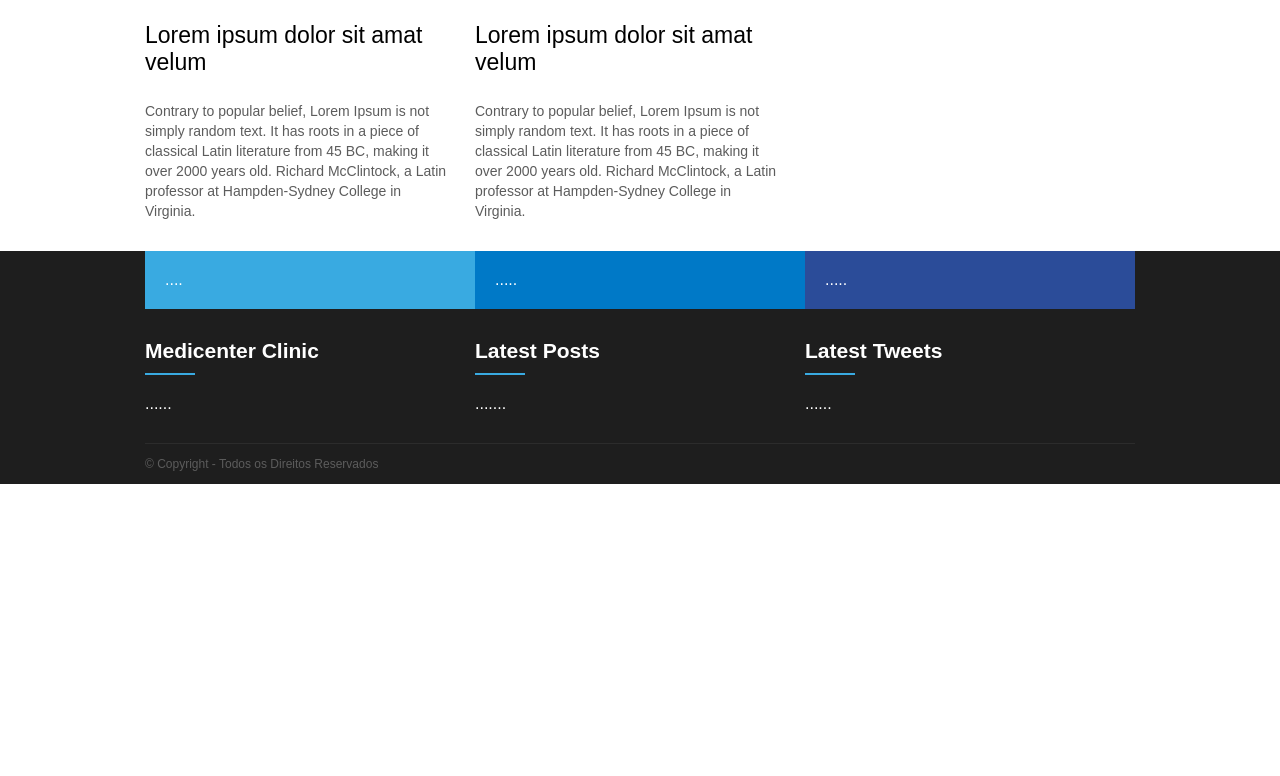
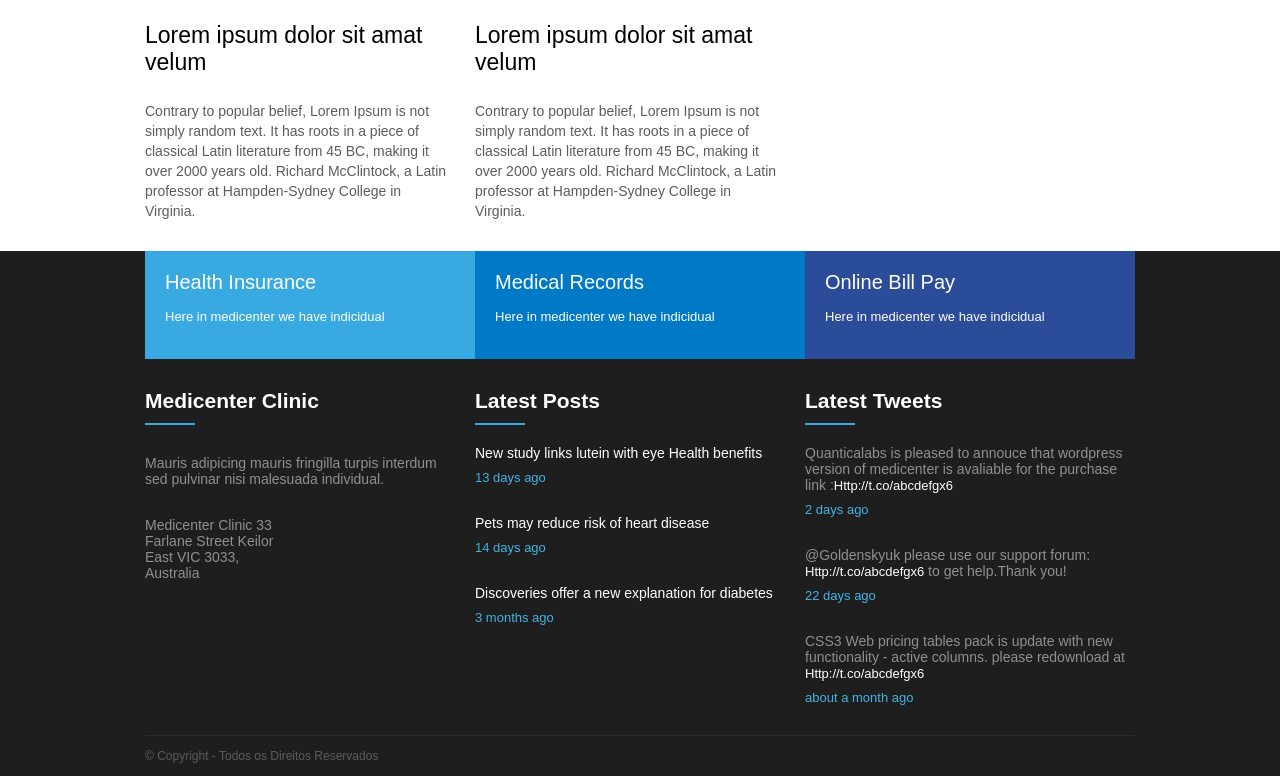
Before and after one commit to EwertonWeb/Medicenter, a plain HTML site: page index.html in a window 1280 px wide. Shown: the part 1646-2422 px from the top of the page. Before the commit the page ends 2130 px from the top, so only its background shows below. Drawn offline with Linux system fonts and the light colour scheme.

Commit message:
footer v1.1

```diff
--- a/assets/css/template.css
+++ b/assets/css/template.css
@@ -237,6 +237,7 @@ footer {
 }
 .footer_menu {
     display: flex;
+
 }
 .fm_1, .fm_2, .fm_3 {
     flex: 1;
@@ -257,6 +258,30 @@ footer {
     padding: 20px;
     color: #fff;
 }
+.fm1_title {
+    font-size: 20px;
+}
+.fm2_title {
+    font-size: 20px;
+}
+.fm3_title {
+    font-size: 20px;
+}
+.fm1_desc{
+    font-size: 13px;
+    margin-top: 15px;
+    margin-bottom: 15px;
+}
+.fm2_desc{
+    font-size: 13px;
+    margin-top: 15px;
+    margin-bottom: 15px;
+}
+.fm3_desc{
+    font-size: 13px;
+    margin-top: 15px;
+    margin-bottom: 15px;
+}
 .footer_area {
     display: flex;
 }
@@ -264,11 +289,76 @@ footer {
     flex: 1;
     color: #fff;
 }
-.flexcolumn {
+.FlexColumn {
     flex-direction: column;
 }
 footer .widget_title_text {
     color: #fff;
+}
+.medi_text{
+    font-size: 14px;
+    color: #909090;
+    margin-top: 30px;
+    margin-right: 37px;
+}
+.medi_street{
+    font-size: 14px;
+    color: #909090;
+    margin-top: 30px;
+    width: 130px;
+}
+.posts_1 {
+    font-size: 14px;
+    color: #fff;
+}
+.posts_2{
+    font-size: 13px;
+    color: #42b3e5;
+    margin-top: 9px;
+}
+.posts_3 {
+    font-size: 14px;
+    color: #fff;
+    margin-top: 30px;
+}
+.posts_4 {
+    font-size: 14px;
+    color: #fff;
+    margin-top: 30px;
+}
+.tweets_1{
+    font-size: 14px;
+    color: #909090;
+}
+.tweets_1 a {
+    font-size: 13px;
+    color: #fff;
+    text-decoration: none;
+}
+.tweets_day{
+    font-size: 13px;
+    color: #42b3e5;
+    margin-top: 9px;
+}
+.tweets_2 {
+    font-size: 14px;
+    color: #909090;
+    margin-top: 30px;
+}
+.tweets_2 a {
+    font-size: 13px;
+    color: #fff;
+    text-decoration: none;
+}
+.tweets_3 {
+    font-size: 14px;
+    color: #909090;
+    margin-top: 30px;
+}
+.tweets_3 a {
+    font-size: 13px;
+    color: #fff;
+    text-decoration: none;
 }
 .footer_copy {
     border-top: 1px solid #2c2c2c;
--- a/index.html
+++ b/index.html
@@ -211,21 +211,24 @@
         </div>
     </section>
     <footer>
-        <div class="container flexcolumn">
+        <div class="container  FlexColumn">
             <div class="footer_menu">
                 <div class="fm_1">
                     <a href="">
-                        ....
+                        <div class="fm1_title">Health Insurance</div>
+                        <div class="fm1_desc">Here in medicenter we have indicidual</div>
                     </a>
                 </div>
                 <div class="fm_2">
-                    <a href="">
-                        .....
-                    </a>
+                   <a href="">
+                      <div class="fm2_title">Medical Records</div>
+                       <div class="fm2_desc">Here in medicenter we have indicidual</div>
+                   </a>
                 </div>
                 <div class="fm_3">
                     <a href="">
-                        .....
+                        <div class="fm3_title">Online Bill Pay</div>
+                        <div class="fm3_desc">Here in medicenter we have indicidual </div>
                     </a>
                 </div>
             </div>
@@ -235,10 +238,15 @@
                         <div class="widget_title">
                             <div class="widget_title_text">Medicenter Clinic</div>
                             <div class="widget_title_bar"></div>
-
                         </div>
                         <div class="widget_body">
-                            ......
+                            <div class="medi_text">Mauris adipicing mauris fringilla turpis interdum sed
+                                                   pulvinar nisi malesuada individual.</div>
+                            <div class="medi_street">Medicenter Clinic
+                                                     33 Farlane Street
+                                                     Keilor East
+                                                     VIC 3033, Australia
+                                                     </div>
                         </div>
                     </div>
                 </div>
@@ -247,10 +255,14 @@
                         <div class="widget_title">
                             <div class="widget_title_text">Latest Posts</div>
                             <div class="widget_title_bar"></div>
-
                         </div>
                         <div class="widget_body">
-                            .......
+                            <div class="posts_1">New study links lutein with eye Health benefits</div>
+                            <div class="posts_2">13 days ago</div>
+                            <div class="posts_3">Pets may reduce risk of heart disease</div>
+                            <div class="posts_2">14 days ago</div>
+                            <div class="posts_4">Discoveries offer a new explanation for diabetes</div>
+                            <div class="posts_2">3 months ago</div>
                         </div>
                     </div>
                 </div>
@@ -259,19 +271,30 @@
                         <div class="widget_title">
                             <div class="widget_title_text">Latest Tweets</div>
                             <div class="widget_title_bar"></div>
-
                         </div>
                         <div class="widget_body">
-                            ......
+                            <div class="tweets_1">Quanticalabs is pleased to annouce that
+                                                 wordpress version of medicenter is avaliable for
+                                                 the purchase link :<a href="">Http://t.co/abcdefgx6</a>
+                                             </div>
+                             <div class="tweets_day">2 days ago</div>
+                             <div class="tweets_2">@Goldenskyuk  please use our support forum:
+                                             <a href="">Http://t.co/abcdefgx6</a> to get help.Thank you!
+                                             </div>
+                            <div class="tweets_day">22 days ago</div>
+                            <div class="tweets_3">CSS3 Web pricing tables pack is update with
+                                                  new functionality - active columns. please
+                                                  redownload at <a href="">Http://t.co/abcdefgx6</a>
+                                                 </div>
+                             <div class="tweets_day">about a month ago</div>
                         </div>
                     </div>
                 </div>
             </div>
             <div class="footer_copy">
-                © Copyright - Todos os Direitos Reservados
+                    © Copyright - Todos os Direitos Reservados
             </div>
         </div>
-
     </footer>
 </body>
 
```
Also changed, not shown: assets/images/gmail.png (added), assets/images/instagram.png (added), assets/images/twitter.png (added), assets/images/youtube.png (added).
